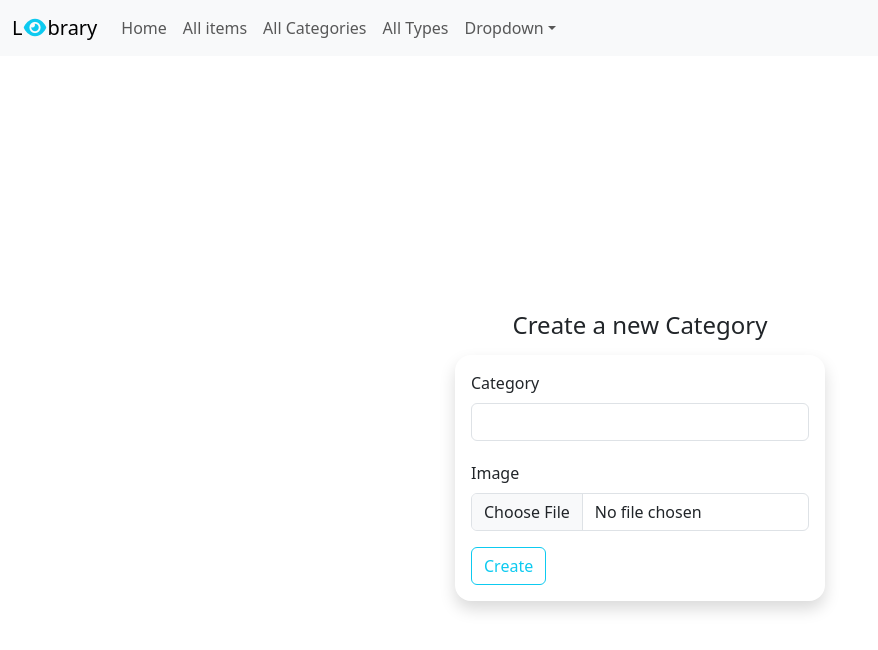
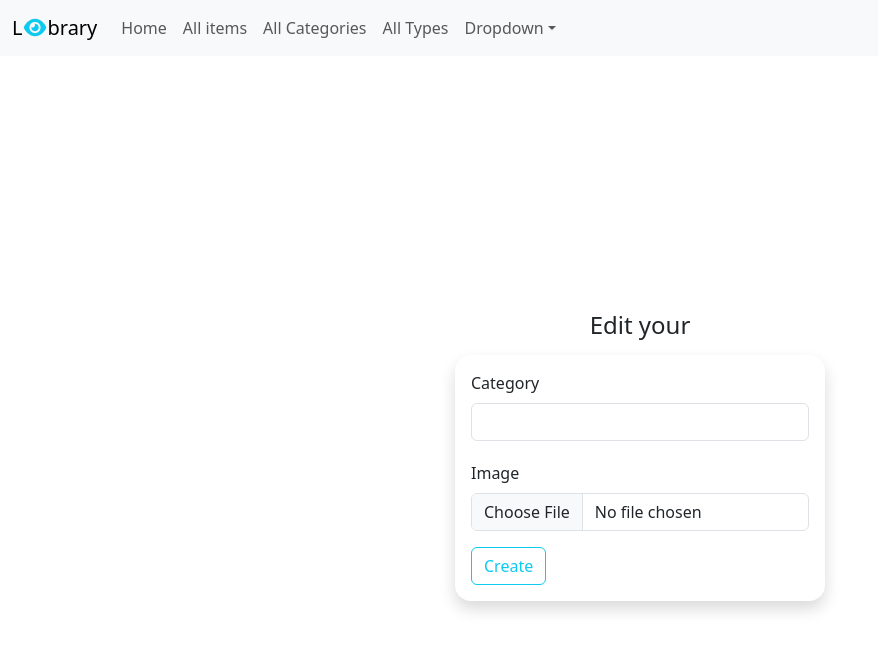
Before and after one commit to Socias93/leyebrary, a React (Vite) app: page /update-category/1 in a window 1280 px wide. Shown: the top 650 px of the page, without its empty margins (0-878 px from the left). Built offline with nearby package versions, Linux system fonts and the light colour scheme; no server answers.

Commit message:
changed header for edit category

```diff
--- a/src/pages/categories/CreateCategoryPage.tsx
+++ b/src/pages/categories/CreateCategoryPage.tsx
@@ -74,7 +74,7 @@ function CreateCategoryPage() {
 
       const exists = categories.some(
         (c: Category) =>
-          c.name.toLowerCase() === data.name.toLowerCase() && c.id !== data.id // ignorera samma kategori vid edit
+          c.name.toLowerCase() === data.name.toLowerCase() && c.id !== data.id
       );
 
       if (exists) {
@@ -119,7 +119,11 @@ function CreateCategoryPage() {
   return (
     <>
       <div className="vh-100 d-grid justify-content-center align-content-center">
-        <h4 className="text-center mb-3">Create a new Category</h4>
+        <h4 className="text-center mb-3">
+          {id === "new-category" || !id
+            ? "Create a new Category"
+            : `Edit your ${watch("name")}`}
+        </h4>
         <div className="p-3 shadow rounded-4">
           {errorMessage && (
             <div className="alert alert-danger">{errorMessage} </div>
```
